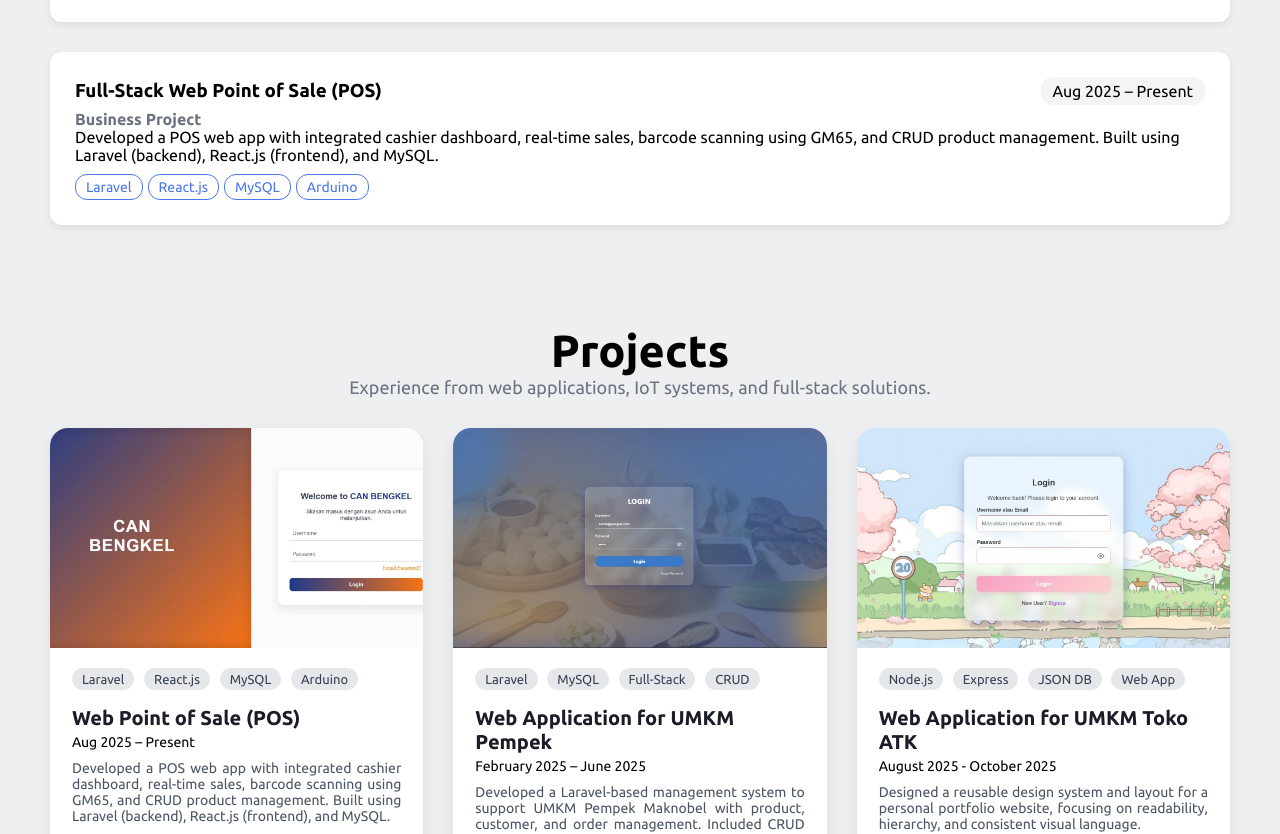
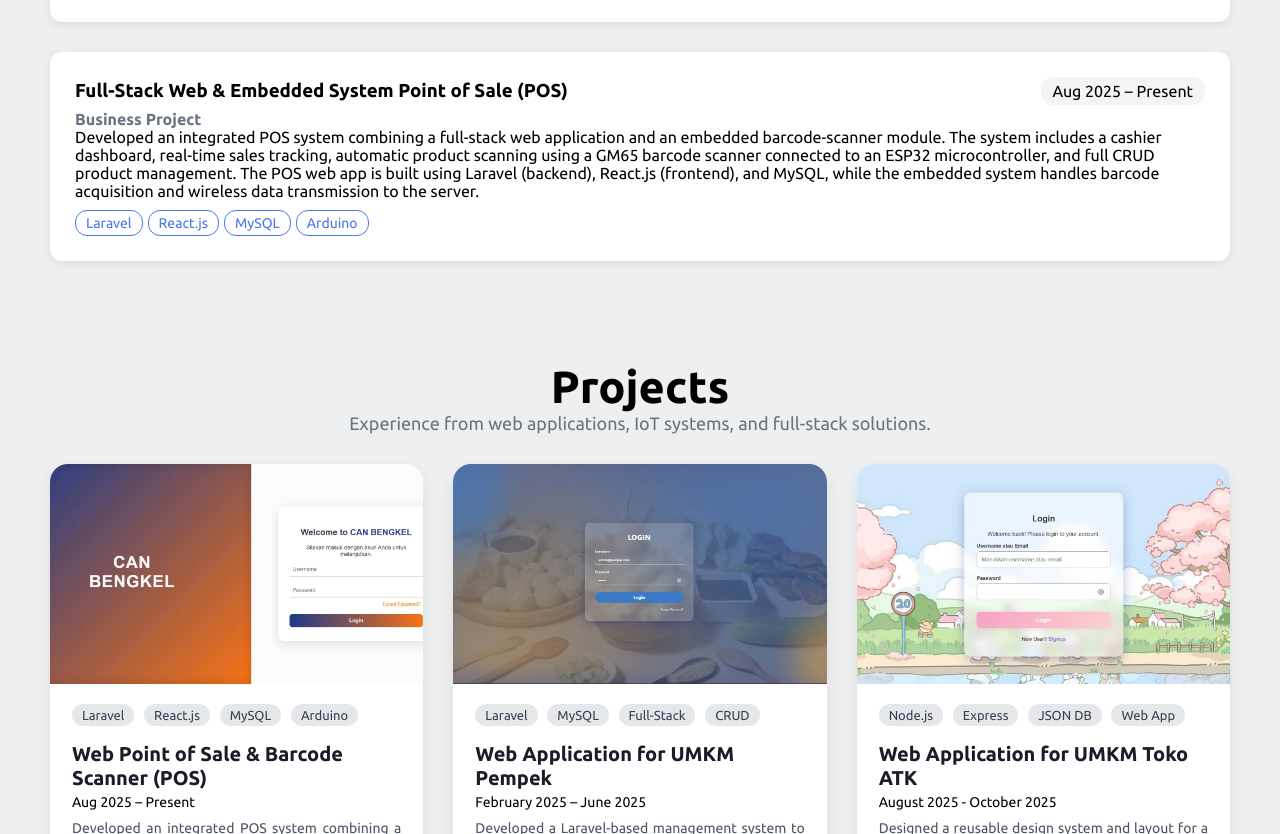
Before and after one commit to NobelUMN/portoweb, a plain HTML site: page index.html in a window 1280 px wide. Shown: the part 1443-2277 px from the top of the page. Drawn offline with Linux system fonts and the light colour scheme.

Commit message:
deskripsi

```diff
--- a/index.html
+++ b/index.html
@@ -197,13 +197,12 @@
 
                 <div class="exp-card">
                     <div class="exp-card-header">
-                        <h3>Full-Stack Web Point of Sale (POS)</h3>
+                        <h3>Full-Stack Web & Embedded System Point of Sale (POS)</h3>
                         <span class="badge">Aug 2025 – Present</span>
                     </div>
                     <h4 class="exp-role">Business Project</h4>
                     <p>
-                        Developed a POS web app with integrated cashier dashboard, real-time sales, barcode scanning using GM65,
-                        and CRUD product management. Built using Laravel (backend), React.js (frontend), and MySQL.
+                        Developed an integrated POS system combining a full-stack web application and an embedded barcode-scanner module. The system includes a cashier dashboard, real-time sales tracking, automatic product scanning using a GM65 barcode scanner connected to an ESP32 microcontroller, and full CRUD product management. The POS web app is built using Laravel (backend), React.js (frontend), and MySQL, while the embedded system handles barcode acquisition and wireless data transmission to the server.
                     </p>
                     <div class="tags">
                         <span>Laravel</span><span>React.js</span><span>MySQL</span><span>Arduino</span>
@@ -359,11 +358,10 @@
                             <span>MySQL</span>
                             <span>Arduino</span>
                         </div>
-                        <h3 class="project-name">Web Point of Sale (POS)</h3>
+                        <h3 class="project-name">Web Point of Sale & Barcode Scanner (POS)</h3>
                         <p class="project-date">Aug 2025 – Present</p>
                         <p class="project-desc">
-                            Developed a POS web app with integrated cashier dashboard, real-time sales, barcode scanning using GM65, and CRUD product management. Built using Laravel (backend), React.js (frontend), and MySQL.
-                        </p>
+Developed an integrated POS system combining a full-stack web application and an embedded barcode-scanner module. The system includes a cashier dashboard, real-time sales tracking, automatic product scanning using a GM65 barcode scanner connected to an ESP32 microcontroller, and full CRUD product management. The POS web app is built using Laravel (backend), React.js (frontend), and MySQL, while the embedded system handles barcode acquisition and wireless data transmission to the server.                        </p>
                         <a href="https://github.com/NobelUMN/portoweb" class="project-link" target="_blank">
                             <i class="fa-solid fa-arrow-up-right-from-square"></i>
                             <span>View on GitHub</span>
```
